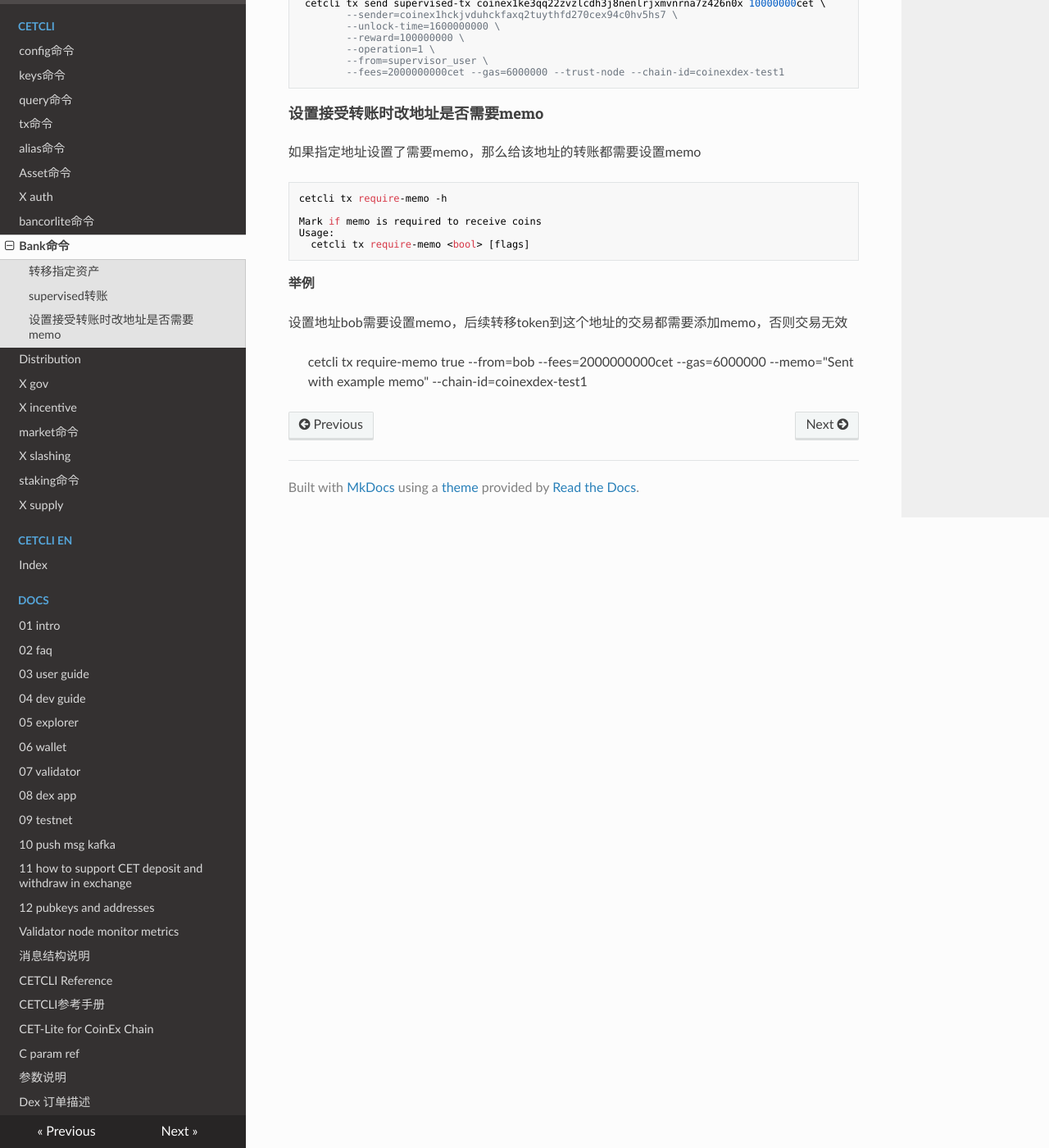
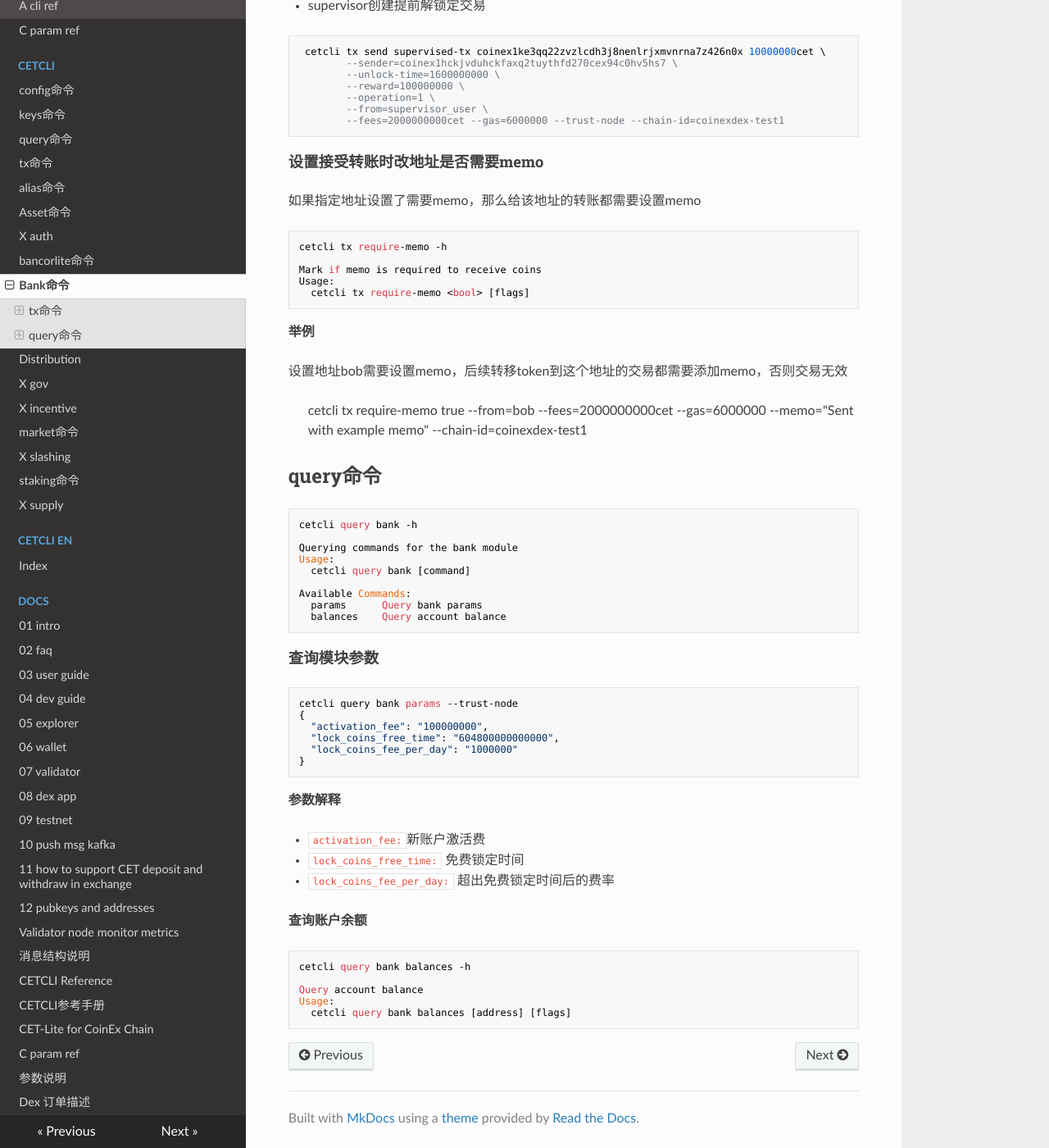
Before and after one commit to coinexchain/dex-manual, an MkDocs documentation site: the page built from docs/cetcli/x_bank.md, in a window 1280 px wide and 1400 px high, scrolled down 2161 px. Shown: the whole window at 82% size. Built offline with MkDocs 1.6.1, drawn with Linux system fonts in a browser that asks for light colours; nearby versions of some CDN libraries.

Commit message:
Add query for bank cli

````diff
--- a/docs/cetcli/x_bank.md
+++ b/docs/cetcli/x_bank.md
@@ -1,6 +1,10 @@
 # Bank命令
 
 bank模块用于账户间的资产转移
+
+
+
+## tx命令
 
 #### 转移指定资产
 
@@ -113,3 +117,46 @@ Usage:
 设置地址bob需要设置memo，后续转移token到这个地址的交易都需要添加memo，否则交易无效
 
 > cetcli tx require-memo true --from=bob --fees=2000000000cet --gas=6000000 --memo="Sent with example memo" --chain-id=coinexdex-test1
+
+
+
+## query命令
+
+```
+cetcli query bank -h
+
+Querying commands for the bank module
+Usage:
+  cetcli query bank [command]
+
+Available Commands:
+  params      Query bank params
+  balances    Query account balance
+```
+
+#### 查询模块参数
+
+```
+cetcli query bank params --trust-node
+{
+  "activation_fee": "100000000",
+  "lock_coins_free_time": "604800000000000",
+  "lock_coins_fee_per_day": "1000000"
+}
+```
+
+**参数解释**
+
+- `activation_fee:`新账户激活费
+- `lock_coins_free_time:` 免费锁定时间
+- `lock_coins_fee_per_day:` 超出免费锁定时间后的费率
+
+**查询账户余额**
+
+```
+cetcli query bank balances -h
+
+Query account balance
+Usage:
+  cetcli query bank balances [address] [flags]
+```
````
